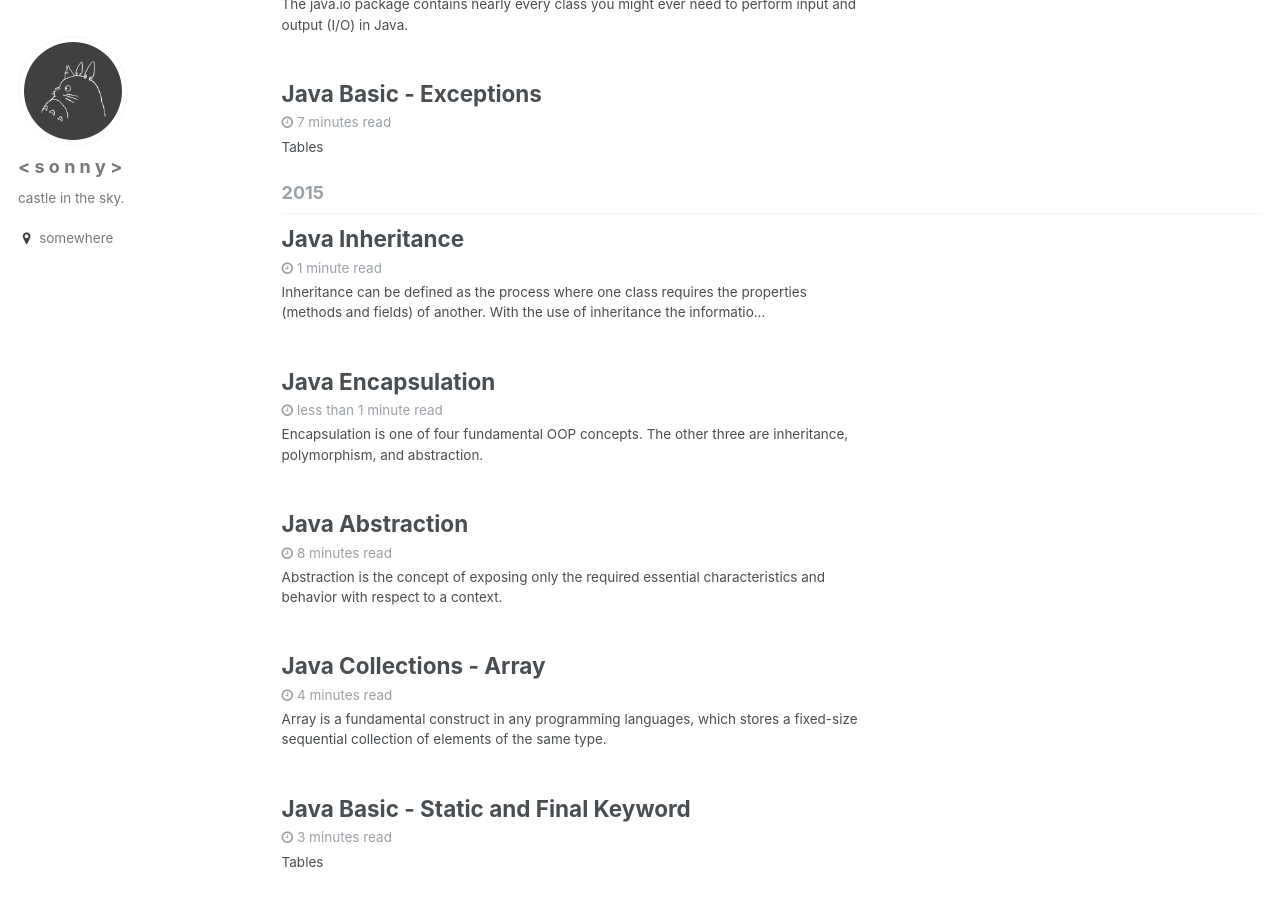
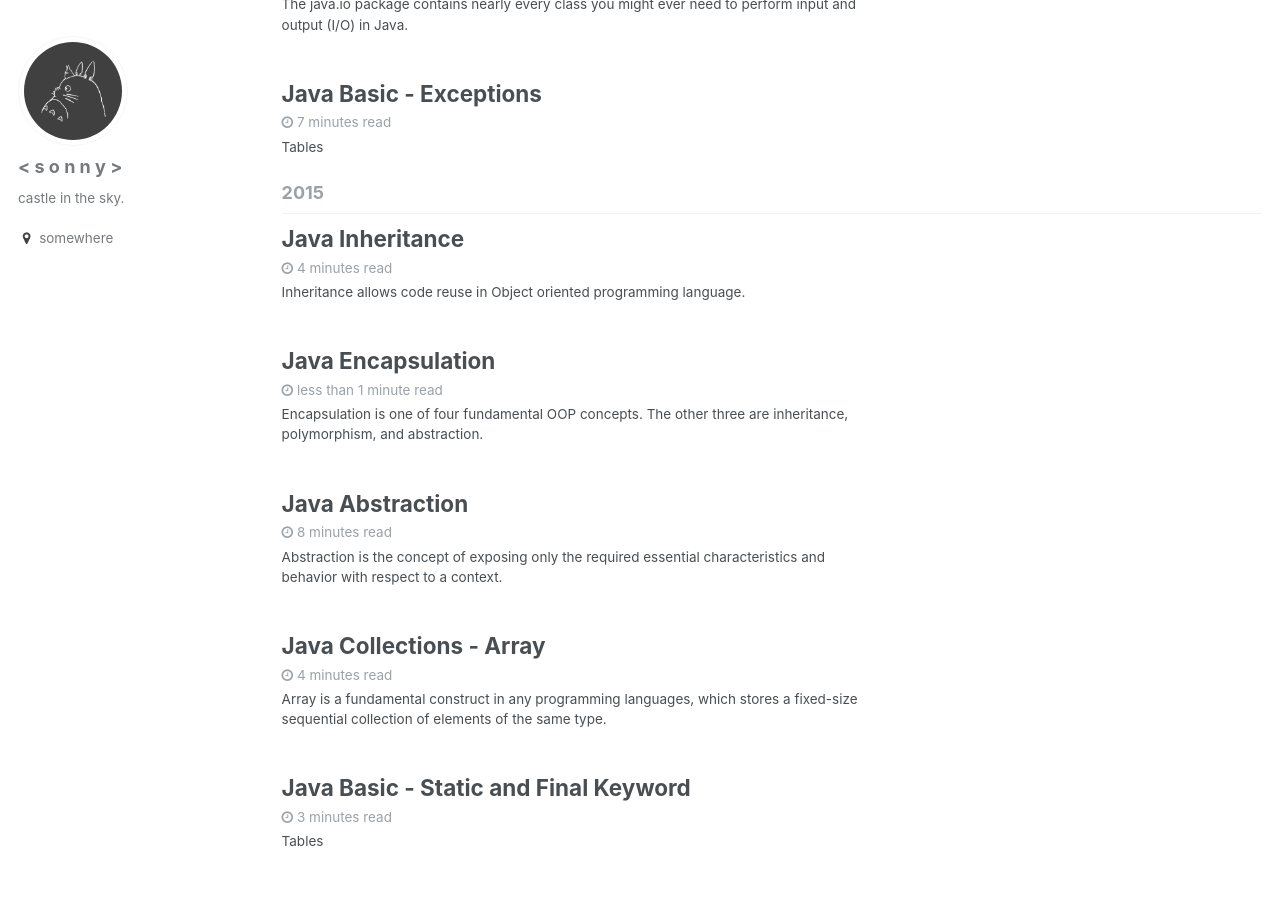
Before and after one commit to sonnyit/java, a Jekyll site: the page built from _pages/year-archive.html, in a window 1280 px wide and 900 px high, scrolled down 1837 px. Built offline with Jekyll 4.4.1, drawn with Linux system fonts in a browser that asks for light colours; part of the change alters nothing that is shown.

Commit message:
modify inheritance

````diff
--- a/_posts/2015-12-03-joo-java-inheritance.md
+++ b/_posts/2015-12-03-joo-java-inheritance.md
@@ -7,7 +7,11 @@ tags:
   - java-object-oriented
 ---
 
-Inheritance can be defined as the process where one class **requires** the properties (**methods** and **fields**) of **another**. With the use of inheritance the information is made manageable in  a hierarchical order.
+Inheritance allows **code reuse** in Object oriented programming language.
+
+Inheritance can be defined as the process where one class **requires** the properties (**methods** and **fields**) of **another**. With the use of inheritance the information is made manageable in a hierarchical order.
+
+Inheritance in Java is supported using **extends** and **implements** keyword, **extends** keyword is used to inherit from another **Java Class** and allow to reuse functionality of Parent class. While **implements** keyword is used to implement **Interface** in Java.
 
 The class which inherits the properties of other is known as **subclass** (derived class, child class) as the class whose properties are inherited is known as **superclass** (base class, parent class).
 
@@ -18,9 +22,12 @@ The class which inherits the properties of other is known as **subclass** (deriv
 * [implements Keyword](#implements-keyword-10548tables)
 * [The instanceof Keyword](#the-instanceof-keyword-10548tables)
 * [Types of inheritance](#types-of-inheritance-10548tables)
+* [Importance points about Inheritance in Java](#importance-points-about-inheritance-in-java-10548tables)
+* [When to use Inheritance in Java](#when-to-use-inheritance-in-java-10548tables)
+* [References](#references-10548tables)
 
 ## extends Keyword [&#10548;](#tables)
-**extends** is the keyword used to inherit the properties (methods and fields) of a class.
+**extends** is the keyword used to inherit the properties (methods and fields) of a class. When one class **extends** another class, it **inherit all non private members** including fields and method
 
 ```java
 class Super {
@@ -90,3 +97,23 @@ The various type of inheritance as demonstrated below
 A very important fact to remember is that **Java does not support multiple inheritance**. This means, a class cannot extend more than one class.
 
 However, **a class can implement one or more interfaces**.
+
+## Importance points about Inheritance in Java [&#10548;](#tables)
+
+1. Inheritance in Java is supported using **extends** and **implements** keyword, **extends** keyword is used to inherit from another **Java Class** and allow to reuse functionality of Parent class. While **implements** keyword is used to implement **Interface** in Java. Implementing an interface in Java doesn't actually meant for code reuse but provides Type hierarchy support. You can also use extends keyword when one interface extends another interface in Java.
+2. If you **do not** want to allow Inheritance for your class then you can make it **final**. **final classes can not be extended** in Java and any attempt to inherit final class will result in compile time error.
+3. **Constructor in Java are not inherited by Sub Class**. In face Constructors are chained, first statement in constructor is always a call to another constructor, either implicitly or explicitly. If you don't call any other constructor compiler will insert **super()**, which calls no argument constructor of super class in Java. this keyword represent current instance of class and super keyword represent instance of super class in Java.
+4. Inheritance in Java represents **IS-A relationship**. If you see IS-A relationship between your domain Objects and Classes then consider using Inheritance e.g. if you have a class called ProgrammingLanguage than Java IS-A ProgrammingLanguage and should inherit from ProgrammingLanguage class.
+5. **Private members** of **Super class** is **not visible** to **Sub class** even after using Inheritance in Java. Private members include any private field or method in Java.
+6. Java has a special access modifier known as **protected** which is meant to support Inheritance in Java. Any protected member including protected method and field are only accessible in Child class or Sub class outside the package on which they are declared.
+7. One of the **risk** of Inheritance in Java is that derived class can alter behavior of base class by overriding methods, which can compromise variants of base class e.g. if a malicious class overrides String's equals method in Java to change the comparison logic, you may get different behavior when String reference variable points to that class. to prevent such malicious overriding, you can make your class final to disallow inheritance. But beware making a class final severely implements its client's ability to reuse code. It make more sense from security perspective and that's one of the reason Why String is final in Java.
+8. Use **@Override** annotation while overriding super class's method in subclass. This will ensure a compile time check on whether overriding method actually overrides super class method or not. Its common mistake to overload a method instead of overriding it mostly when super class method accept Object type, common examples are equals method, compareTo method and compare() method in Java.
+
+## When to use Inheritance in Java [&#10548;](#tables)
+
+* General policy to decide whether to use **Inheritance** or not is to check **IS-A** relationship. E.g. HashSet IS-A Set.
+* Conversely if you find **HAS-A** relationship between two classes than use **Composition** e.g. *Car* HAS-A *Seat*.
+
+## References [&#10548;](#tables)
+
+* [javarevisited-inheritance](http://javarevisited.blogspot.com/2012/10/what-is-inheritance-in-java-and-oops-programming.html)
````
